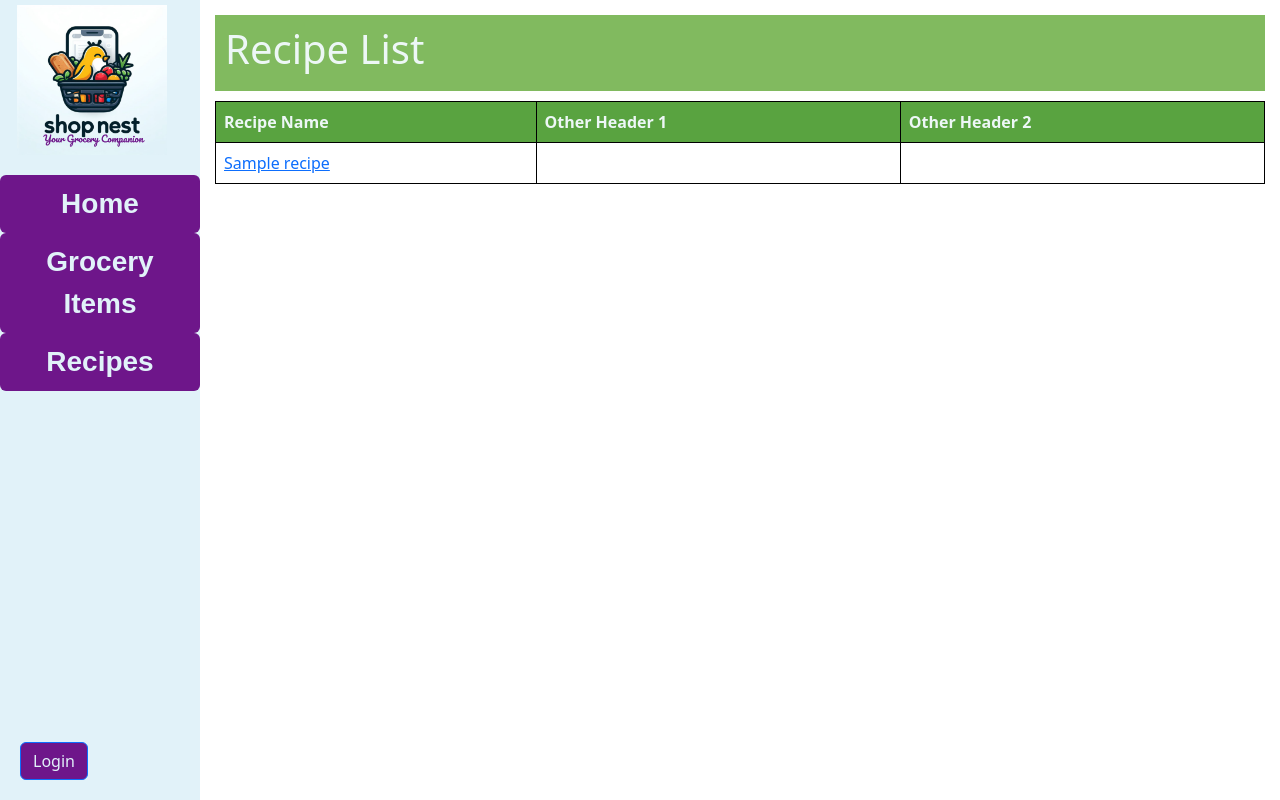
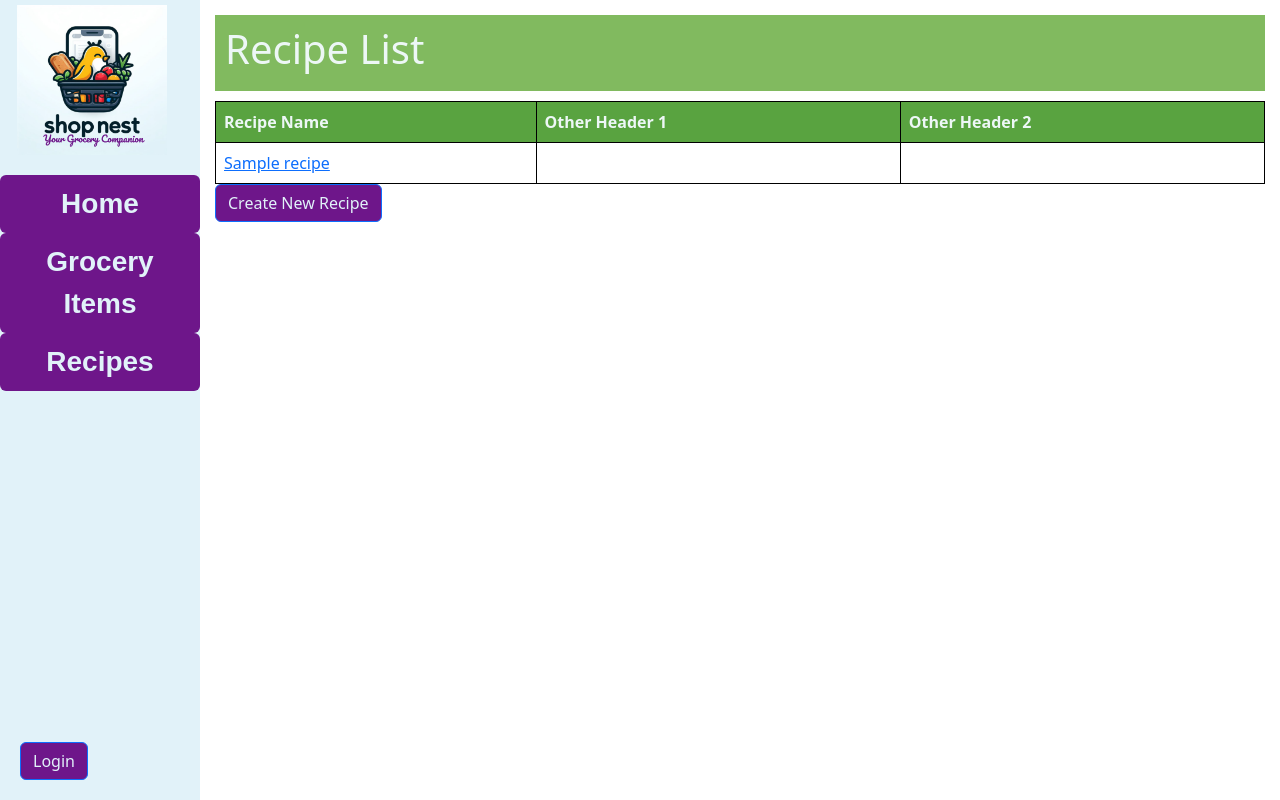
Before and after one commit to MayberryKory/CS3300PROJ, a Django app: page /recipes/ in a window 1280 px wide. Run offline with Django 4.2, Linux system fonts and the light colour scheme; tables that the repository leaves empty hold one stand-in row (values such as "Sample post").

Commit message:
Implemented add recipe

```diff
--- a/groceryApp/groceries_app/templates/groceries_app/recipe_list.html
+++ b/groceryApp/groceries_app/templates/groceries_app/recipe_list.html
@@ -28,6 +28,10 @@
             {% endfor %}
         </tbody>
     </table>
+
+    <div class="new-recipe-button-container">
+        <a href="{% url 'create-recipe' %}" class="btn btn-primary">Create New Recipe</a>
+    </div>
 {% else %}
     <p>There are no recipes to view.</p>
 {% endif %}
--- a/groceryApp/groceries_app/urls.py
+++ b/groceryApp/groceries_app/urls.py
@@ -6,7 +6,8 @@ urlpatterns = [
     path('groceryItems/', views.GroceryItemListView.as_view(), name= 'grocery-items'),
     path('groceryItems/<int:pk>', views.GroceryItemDetailView.as_view(), name='item-detail'),
     path('recipes/', views.RecipeView.as_view(), name= 'recipes'),
-    path('recipes/<int:pk>', views.RecipeDetailView.as_view(), name='recipe-detail'),
+    path('recipes/<int:pk>/', views.RecipeDetailView.as_view(), name='recipe-detail'),
     path('recipeLists/', views.RecipeListListView.as_view(), name= 'recipe-lists'),
     path('recipeLists/<int:pk>', views.RecipeListDetailView.as_view(), name='recipe-lists-detail'),
+    path('recipes/<create_recipe/', views.createRecipe, name='create-recipe'),
 ]
--- a/groceryApp/groceries_app/views.py
+++ b/groceryApp/groceries_app/views.py
@@ -10,10 +10,11 @@ def index(request):
 
 class GroceryItemListView(generic.ListView):
     model = GroceryItem
+    context_object_name = "grocery_item_list"
 
 class GroceryItemDetailView(generic.DetailView):
     model = GroceryItem
-
+    context_object_name ="grocery_item"
 class RecipeView(generic.ListView):
     model = Recipe
 
@@ -21,8 +22,7 @@ class RecipeDetailView(generic.DetailView):
     model = Recipe
 
     def get_context_data(self, **kwargs):
-        context = True
-        # Make this do something
+        context = super().get_context_data(**kwargs)
         return context
 
 class RecipeListListView(generic.ListView):
@@ -30,3 +30,23 @@ class RecipeListListView(generic.ListView):
 
 class RecipeListDetailView(generic.DetailView):
     model = RecipeList
+
+def createRecipe(request):
+    form = RecipeForm()
+
+    if request.method == 'POST':
+        # Create a new dictionary with form data and portfolio_id
+        project_data = request.POST.copy()
+
+        form = RecipeForm(project_data)
+        if form.is_valid():
+            # Save the form without committing to the database
+            project = form.save(commit=False)
+            # Set the portfolio relationship
+            project.save()
+
+            # Redirect back to the portfolio detail page
+            return redirect('recipe-detail', pk=project.id)
+
+    context = {'form': form}
+    return render(request, 'groceries_app/recipe_form.html', context)
```
